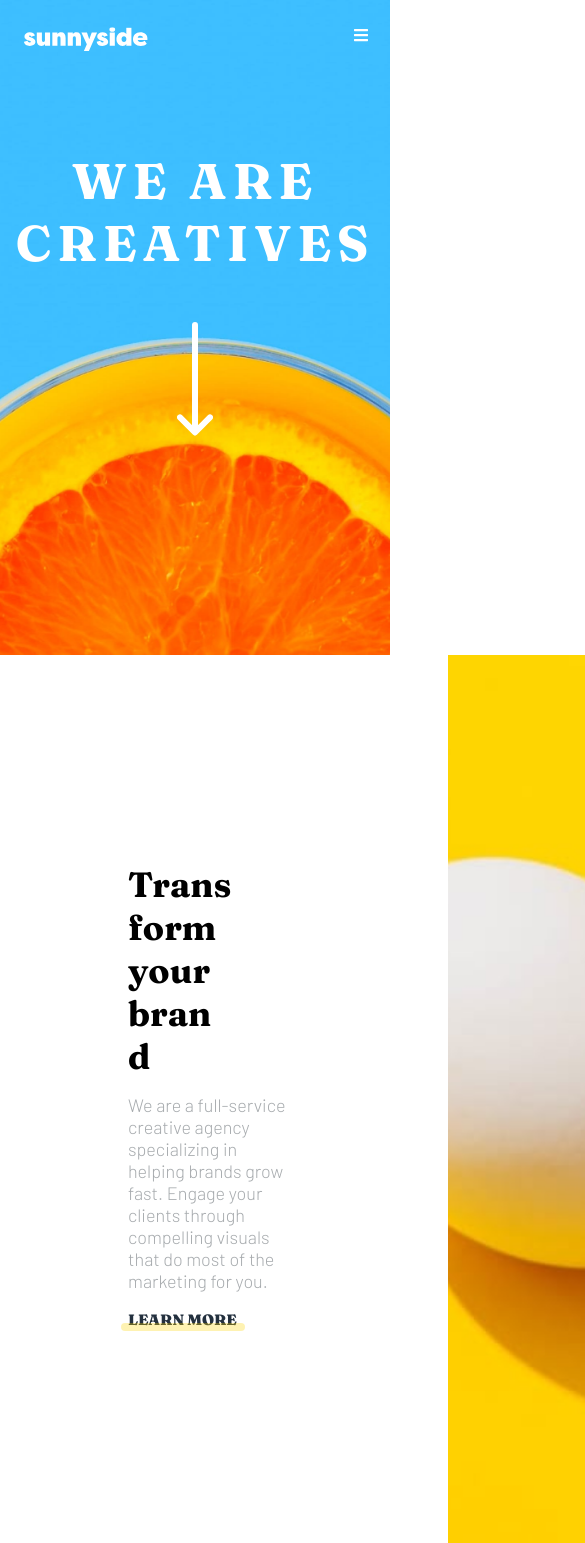
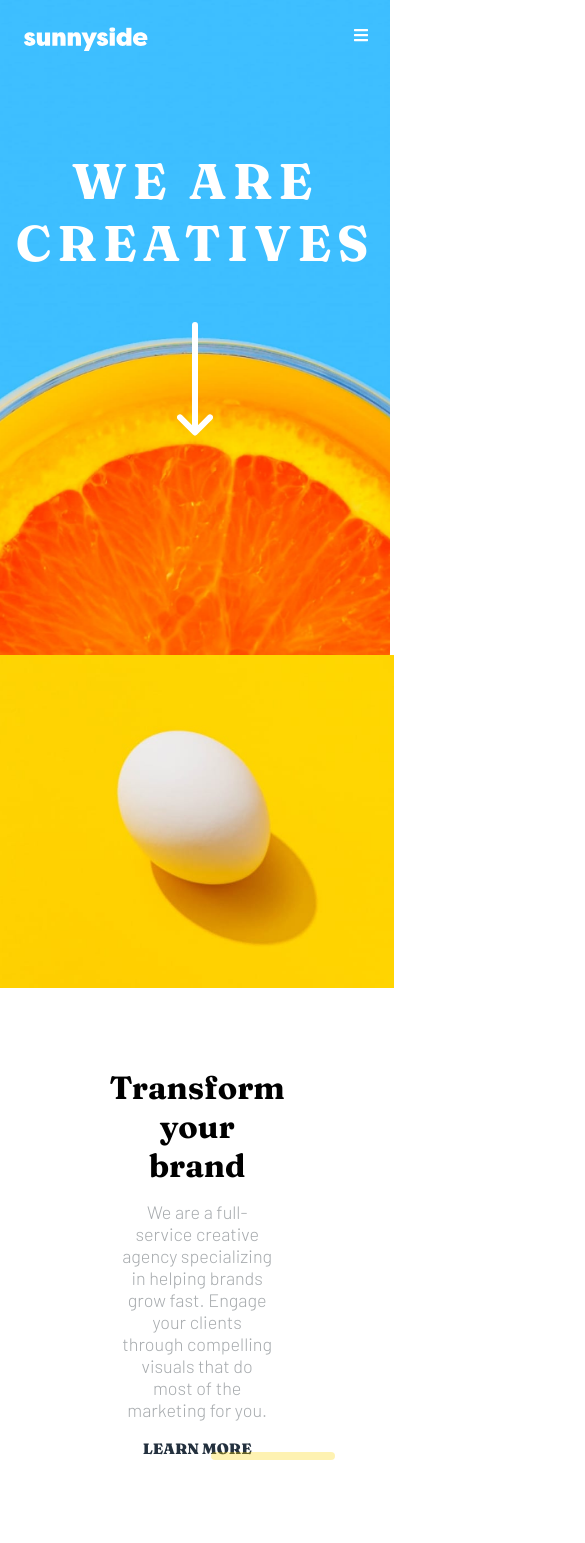
Before and after one commit to misiucodes/sunnyside-agency-landing-page-react, a React (Create React App) app: page / in a window 390 px wide. Shown: the top 1543 px of the page, 585 px wide, since content can reach past the window. Built offline with nearby package versions, Linux system fonts and the light colour scheme.

Commit message:
made mobile responsive

```diff
--- a/src/Body.css
+++ b/src/Body.css
@@ -36,6 +36,10 @@
 /*row-img containers*/
 .info__img-transform, .info__img-standout, .info__img-graphic, .info__img-photography {
   min-width: 50%;
+}
+
+.info__img-transform {
+  grid-row-end: 2;
 }
 
 /*image styling*/
@@ -142,19 +146,65 @@
 }
 
 
-
-
-@media screen and (min-width: 1700px) {
-  .info__headline {
-    width: 55%;
-  }
-
-  .info__description-graphic,
-  .info__description-photography {
-    width: 39%;
+@media screen and (max-width: 600px) {
+  .info__container {
+    justify-content: center;
+    align-items: center;
+    text-align: center;
+    margin: 0 auto;
   }
 
   .info__description {
-    width: 65%;
+    margin: 0 auto;
+  }
+
+  .info__graphic-photography {
+    display: grid;
+    grid: repeat(2 1fr);
+  }
+
+  .info__transform {
+    display: grid;
+    grid: 1fr 1fr;
+  }
+
+  .info__standout {
+    display: grid;
+    grid: 1fr;
+  }
+
+  .info__text-transform, .info__text-standout {
+    max-width: 100%;
+    padding: 5rem 6.85rem;
+  }
+
+  .info__headline {
+    width: 100%;
+    font-size: 32px;
+  }
+
+  .info__standout {
+    padding: 0;
+  }
+
+  .btn-underline-standout {
+    right: -107px;
+  }
+
+  .btn-underline-transform {
+    left: 101px;
+  }
+
+  .info__img-graphic {
+    height: 100%;
+  }
+
+  .info__description-graphic, .info__description-photography {
+    width: 75%;
+    padding-bottom: 2rem;
+  }
+
+  .info__headline-graphic, .info__headline-photography {
+    padding-top: 4rem;
   }
 }
--- a/src/ClientTestimonials.css
+++ b/src/ClientTestimonials.css
@@ -62,10 +62,27 @@ section {
   width: 100px;
 }
 
-@media screen and (min-width: 1700px) {
+@media screen and (max-width: 600px) {
+  section {
+    padding: 5rem 0;
+  }
+
+  .headline {
+    margin-top: 2rem;
+  }
+
+  .client-wrapper {
+    display: grid;
+    grid: repeat(3, 1fr);
+  }
+
+  .col-emily, .col-thomas, .col-jennie {
+    padding-bottom: 1.5rem;
+  }
+
   .testimonial {
     width: 60%;
-    word-wrap: break-word;
     margin: 0 auto;
+    font-size: 18px;
   }
 }
--- a/src/Footer.css
+++ b/src/Footer.css
@@ -82,3 +82,11 @@ footer {
   font-family: Fraunces, sans-serif;
   font-size: 15px;
 }
+
+@media screen and (max-width: 600px) {
+  footer {
+    padding: 6rem 0;
+    width: 100%;
+
+  }
+}
```
